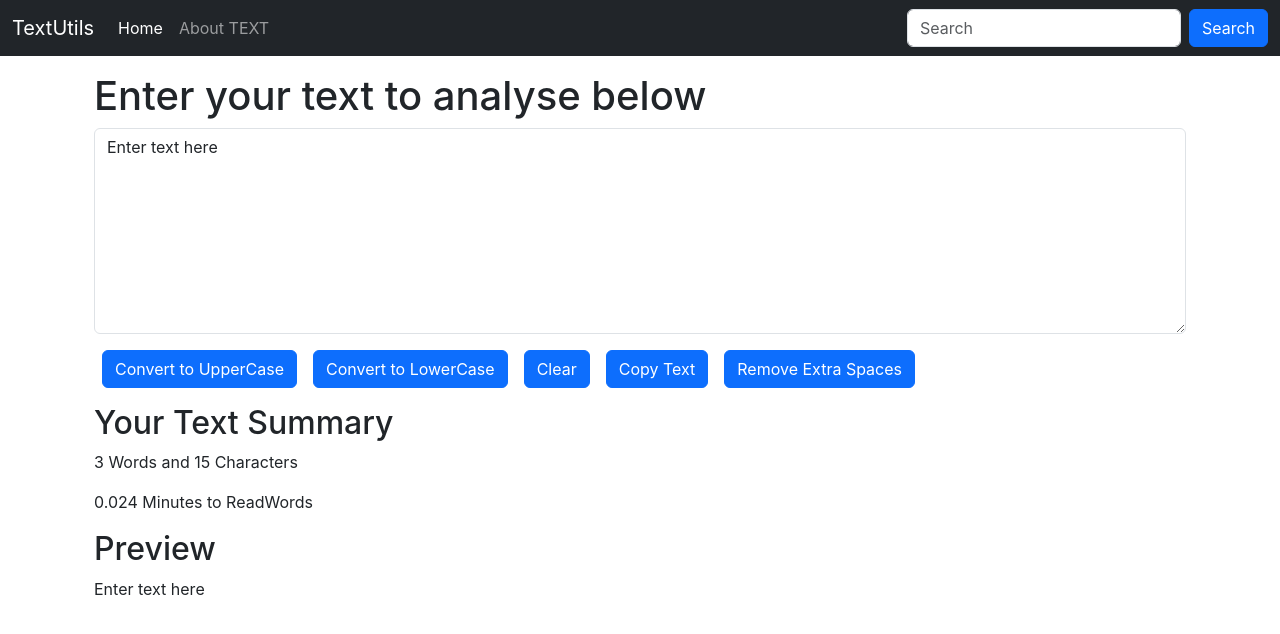
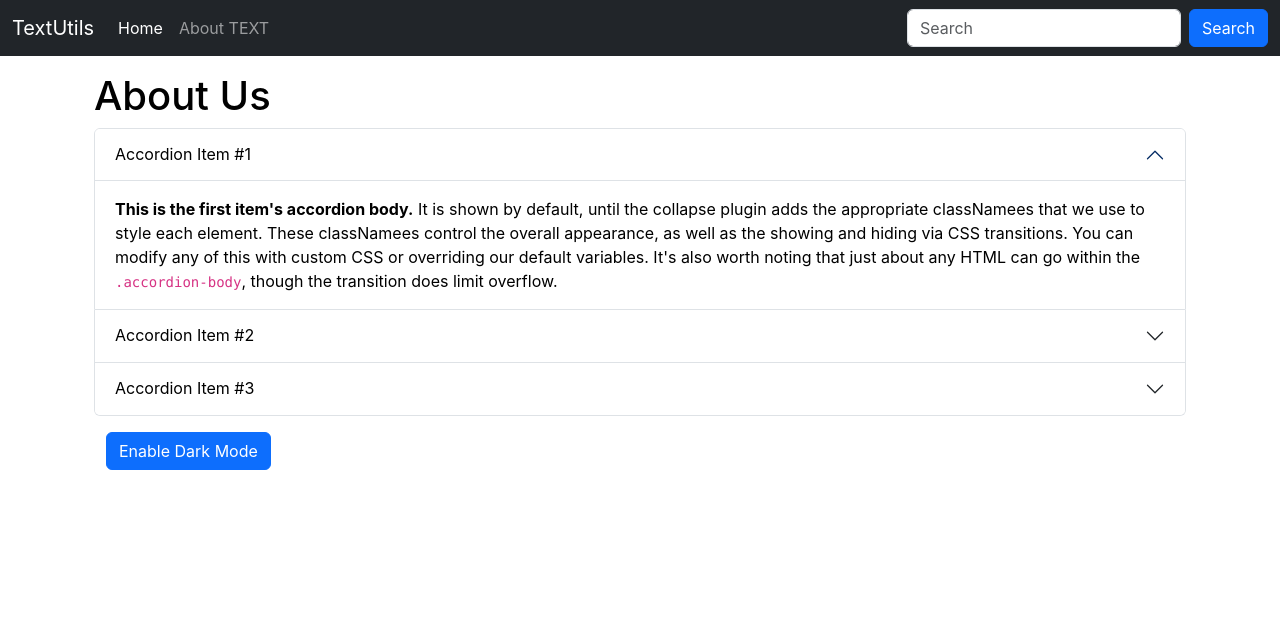
Before and after one commit to imneerajsharma/React, a React (Create React App) app in the folder React_Course/textutils/: page / in a window 1280 px wide. Shown: the top 634 px of the page. Built offline with nearby package versions, Linux system fonts and the light colour scheme.

Commit message:
Creating 'Enable Dark Mode'

```diff
--- a/React_Course/textutils/src/App.js
+++ b/React_Course/textutils/src/App.js
@@ -1,7 +1,8 @@
 //import logo from './logo.svg';
 import './App.css';
+import About from './components/About';
 import Navbar from './components/Navbar';
-import TextForm from './components/TextForm';
+// import TextForm from './components/TextForm';
 
 
 function App() {
@@ -10,7 +11,8 @@
 
             <Navbar title="TextUtils" aboutText="About TEXT"/>
             <div className="container my-3">
-              <TextForm heading="Enter your text to analyse below"/>
+              {/* <TextForm heading="Enter your text to analyse below"/> */}
+              <About/>
             </div>
 
 
--- /dev/null
+++ b/React_Course/textutils/src/components/About.js
@@ -0,0 +1,77 @@
+import React, { useState } from 'react'
+
+export default function About() {
+
+    const[myStyle,setMyStyle]=useState({
+        color:'black',
+        backgroundColor:'white'
+    })
+
+    const [btntext, setBtnText]= useState("Enable Dark Mode")
+
+    const toggleStyle = ()=>{
+        if(myStyle.color==='black'){
+            setMyStyle({
+                    color:'white',
+                    backgroundColor:'black',
+                    border:'1px solid white'
+            })
+            setBtnText("Enable Light Mode")
+        }
+        else{
+            setMyStyle({
+                    color:'black',
+                    backgroundColor:'white'
+            })
+            setBtnText("Enable Dark Mode")
+        }
+    }
+  return (
+    <div className="container" style={myStyle}>
+        <h1  className="my-2">About Us</h1>
+        <div className="accordion" id="accordionExample">
+            <div className="accordion-item">
+                <h2 className="accordion-header" id="headingOne">
+                <button className="accordion-button" style={myStyle} type="button" data-bs-toggle="collapse" data-bs-target="#collapseOne" aria-expanded="true" aria-controls="collapseOne">
+                    Accordion Item #1
+                </button>
+                </h2>
+                <div id="collapseOne" className="accordion-collapse collapse show" aria-labelledby="headingOne" data-bs-parent="#accordionExample">
+                <div className="accordion-body" style={myStyle} >
+                    <strong>This is the first item's accordion body.</strong> It is shown by default, until the collapse plugin adds the appropriate classNamees that we use to style each element. These classNamees control the overall appearance, as well as the showing and hiding via CSS transitions. You can modify any of this with custom CSS or overriding our default variables. It's also worth noting that just about any HTML can go within the <code>.accordion-body</code>, though the transition does limit overflow.
+                </div>
+                </div>
+            </div>
+            <div className="accordion-item">
+                <h2 className="accordion-header" id="headingTwo">
+                <button className="accordion-button collapsed" style={myStyle} type="button" data-bs-toggle="collapse" data-bs-target="#collapseTwo" aria-expanded="false" aria-controls="collapseTwo">
+                    Accordion Item #2
+                </button>
+                </h2>
+                <div id="collapseTwo" className="accordion-collapse collapse" aria-labelledby="headingTwo" data-bs-parent="#accordionExample">
+                <div className="accordion-body" style={myStyle} >
+                    <strong>This is the second item's accordion body.</strong> It is hidden by default, until the collapse plugin adds the appropriate classNamees that we use to style each element. These classNamees control the overall appearance, as well as the showing and hiding via CSS transitions. You can modify any of this with custom CSS or overriding our default variables. It's also worth noting that just about any HTML can go within the <code>.accordion-body</code>, though the transition does limit overflow.
+                </div>
+                </div>
+            </div>
+            <div className="accordion-item">
+                <h2 className="accordion-header" id="headingThree">
+                <button className="accordion-button collapsed" style={myStyle} type="button" data-bs-toggle="collapse" data-bs-target="#collapseThree" aria-expanded="false" aria-controls="collapseThree">
+                    Accordion Item #3
+                </button>
+                </h2>
+                <div id="collapseThree" className="accordion-collapse collapse" aria-labelledby="headingThree" data-bs-parent="#accordionExample">
+                <div className="accordion-body" style={myStyle} >
+                    <strong>This is the third item's accordion body.</strong> It is hidden by default, until the collapse plugin adds the appropriate classNamees that we use to style each element. These classNamees control the overall appearance, as well as the showing and hiding via CSS transitions. You can modify any of this with custom CSS or overriding our default variables. It's also worth noting that just about any HTML can go within the <code>.accordion-body</code>, though the transition does limit overflow.
+                </div>
+                </div>
+            </div>
+        </div>
+        <div className="container  my-3">
+            <button onClick={toggleStyle} type="button" className="btn btn-primary">{btntext}</button>
+        </div>
+
+
+    </div>
+  )
+}
```
